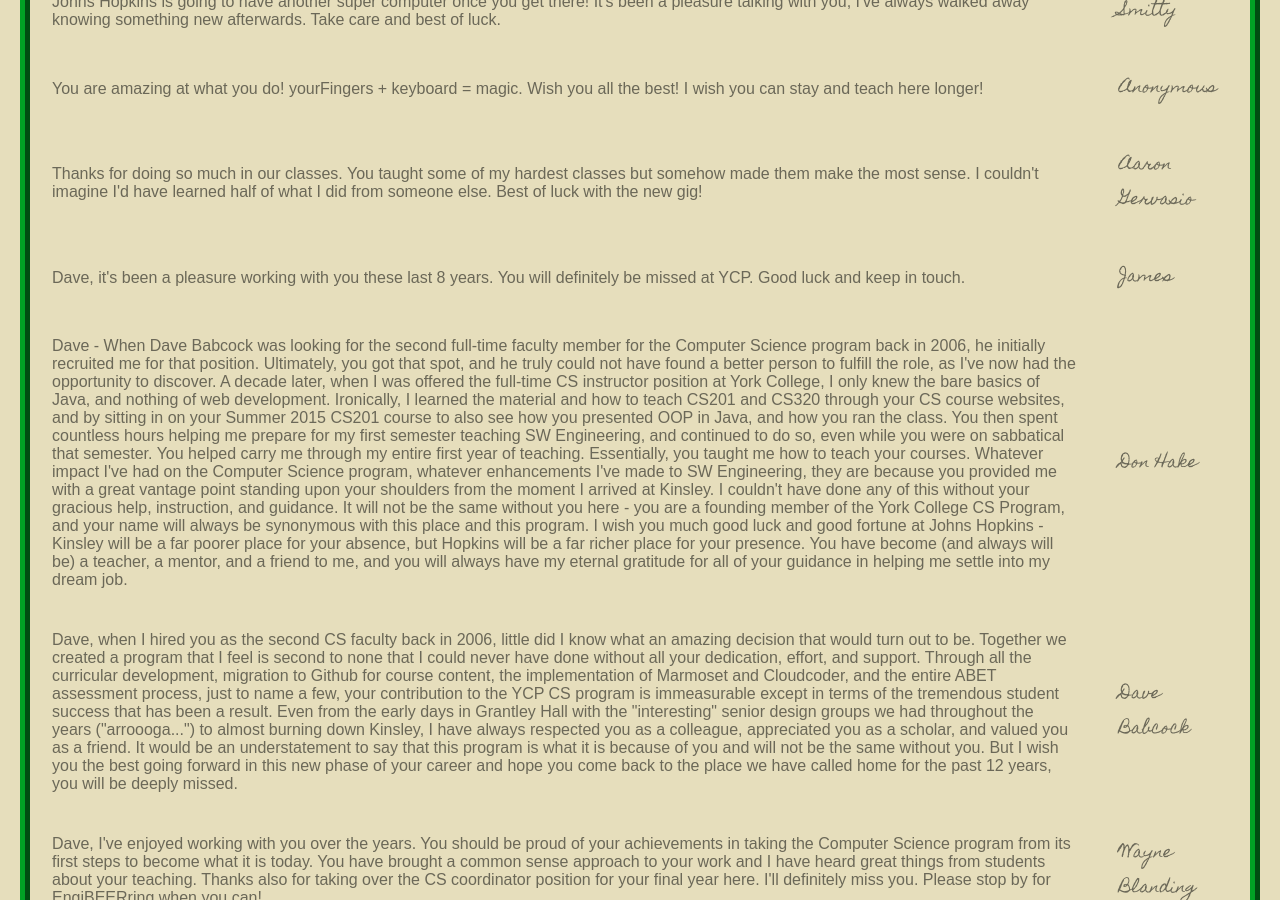
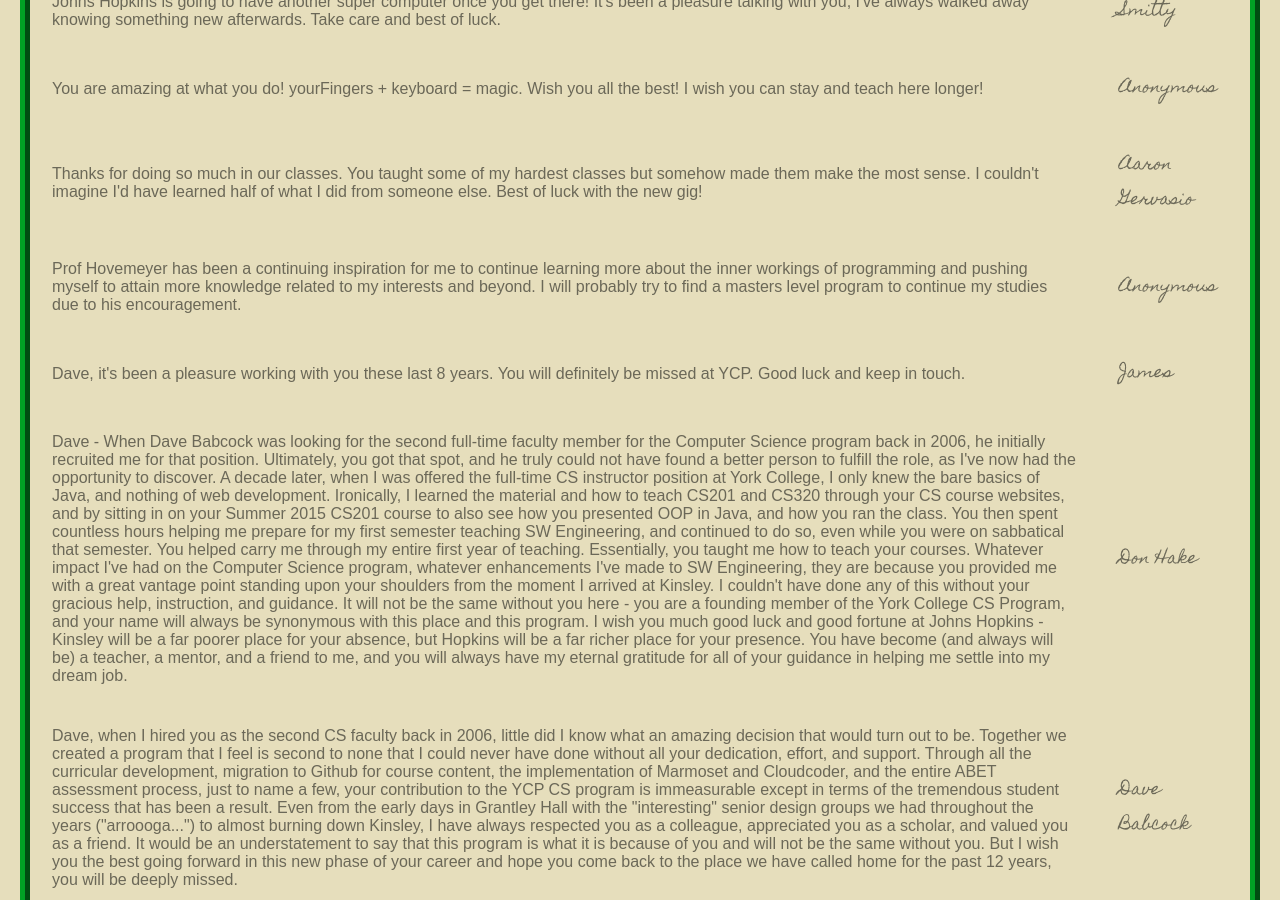
Before and after one commit to ycpcs/cs482-spring2019, a Jekyll site: the page hovemeyer/index.html, which Jekyll copies as it is, in a window 1280 px wide and 900 px high, scrolled down 5565 px. Built offline with Jekyll 4.4.1, drawn with Linux system fonts in a browser that asks for light colours.

Commit message:
more responses

```diff
--- a/hovemeyer/index.html
+++ b/hovemeyer/index.html
@@ -245,6 +245,10 @@
 				<td  class="name">Aaron Gervasio</td>
 				</tr>
 				<tr class="group">
+				<td class="message">Prof Hovemeyer has been a continuing inspiration for me to continue learning more about the inner workings of programming and pushing myself to attain more knowledge related to my interests and beyond. I will probably try to find a masters level program to continue my studies due to his encouragement. </td>
+				<td  class="name">Anonymous</td>
+				</tr>
+				<tr class="group">
 				<td class="message">Dave, it&#39;s been a pleasure working with you these last 8 years. You will definitely be missed at YCP.  Good luck and keep in touch.</td>
 				<td  class="name">James</td>
 				</tr>
```
